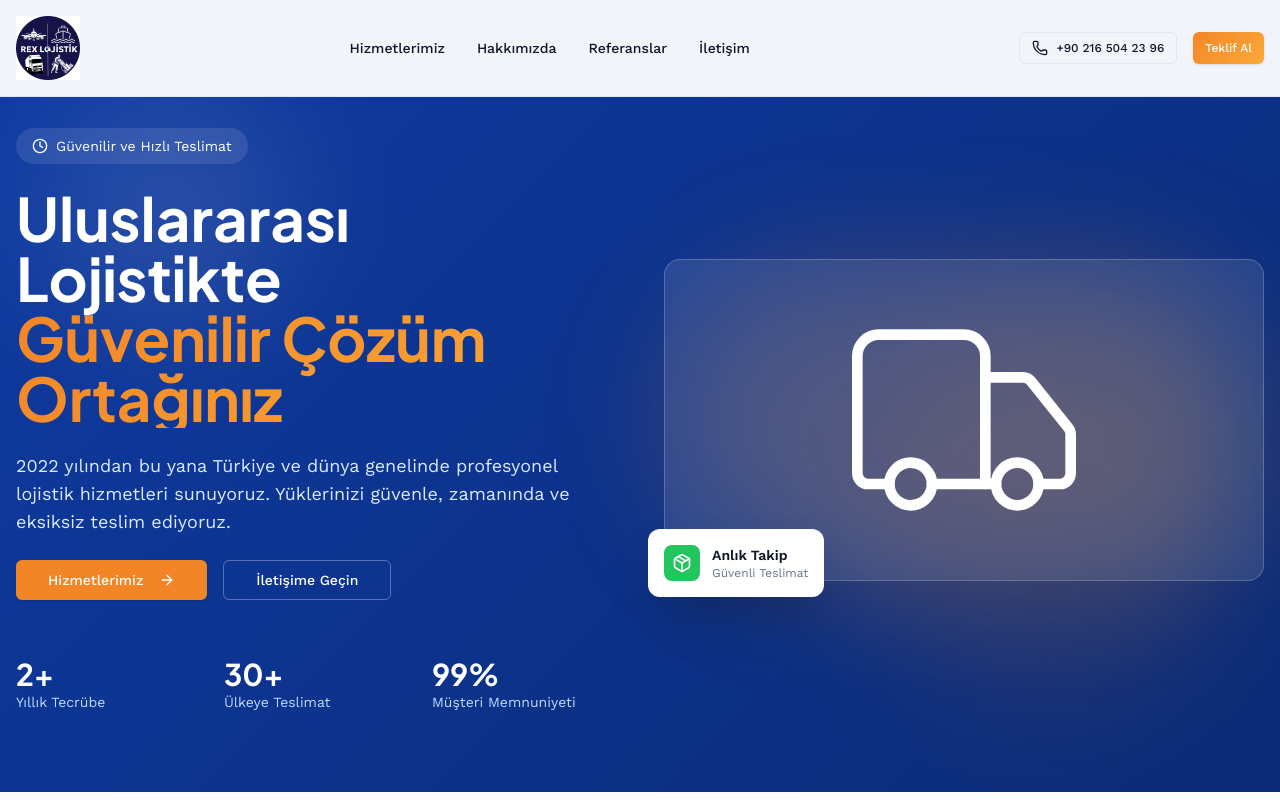
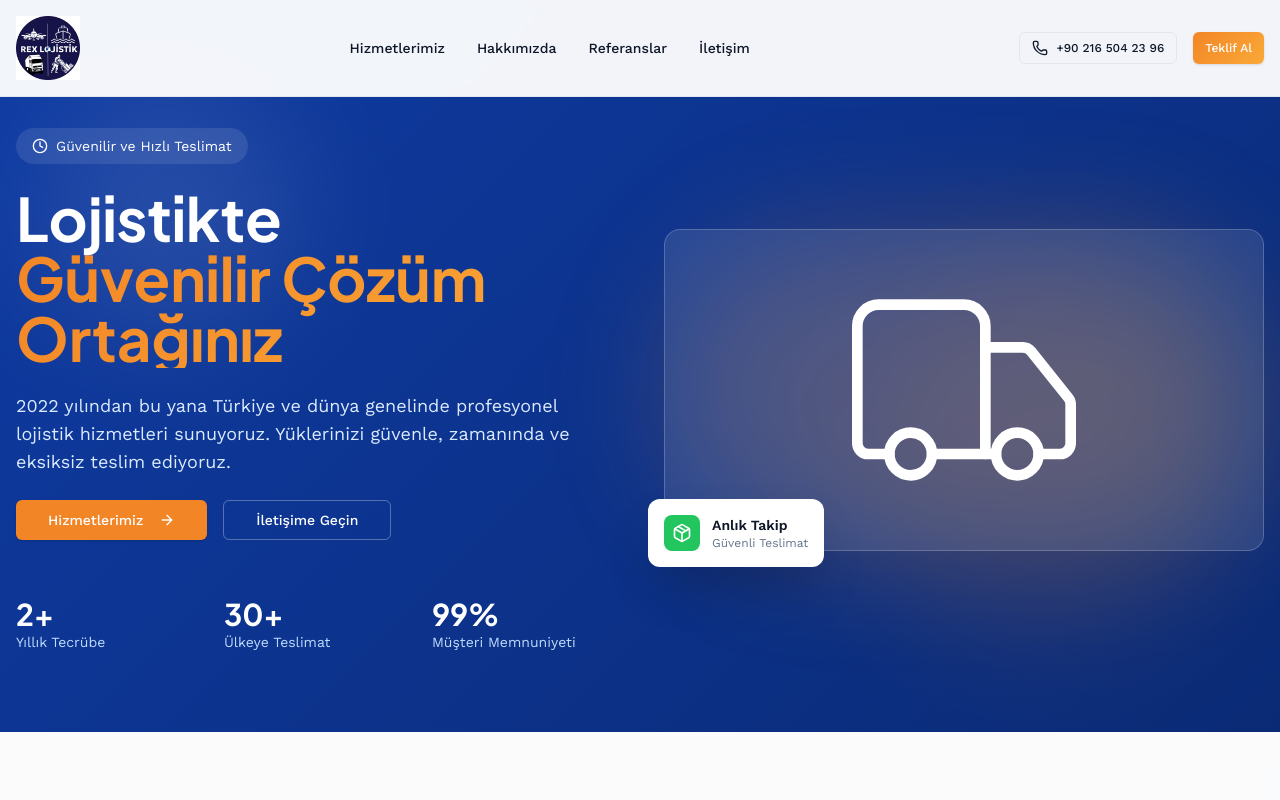
Before and after one commit to hakankesikler/sg-858f4a06-cef2-4736-8b39-c7b4ea443985-1773598027, a Next.js app: page / in a window 1280 px wide. Shown: the top 800 px of the page. Built offline with nearby package versions, Linux system fonts and the light colour scheme.

Commit message:
feat(hero): Remove 'Uluslararası' from title

```diff
--- a/src/components/Hero.tsx
+++ b/src/components/Hero.tsx
@@ -18,7 +18,7 @@ export function Hero() {
             </div>
 
             <h1 className="font-heading font-bold text-5xl lg:text-6xl leading-tight">
-              Uluslararası Lojistikte
+              Lojistikte
               <span className="block gradient-text text-transparent bg-clip-text bg-gradient-to-r from-accent to-yellow-300">
                 Güvenilir Çözüm Ortağınız
               </span>
```
